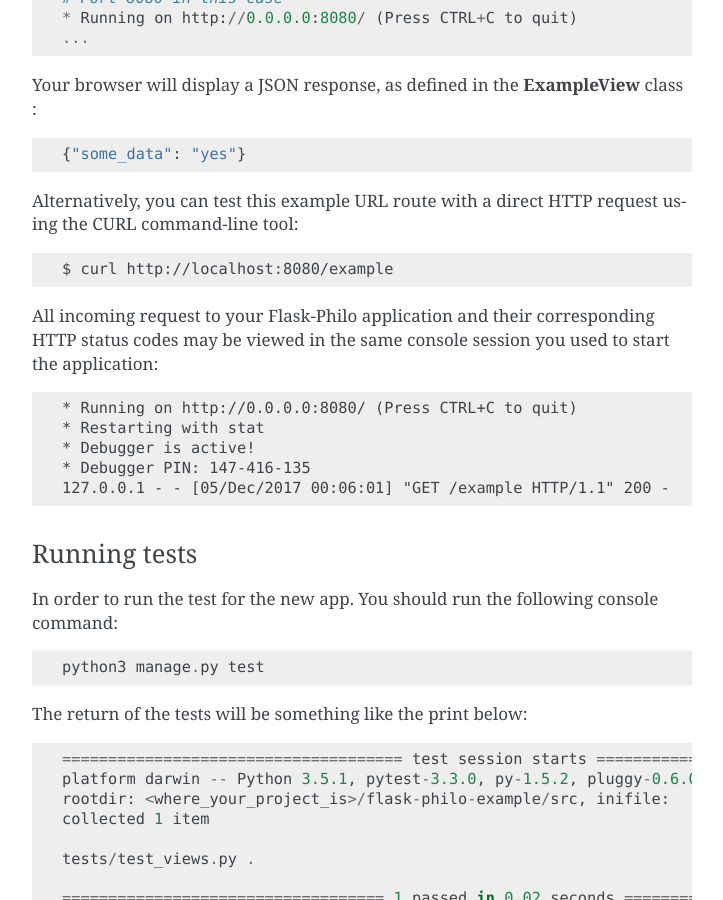
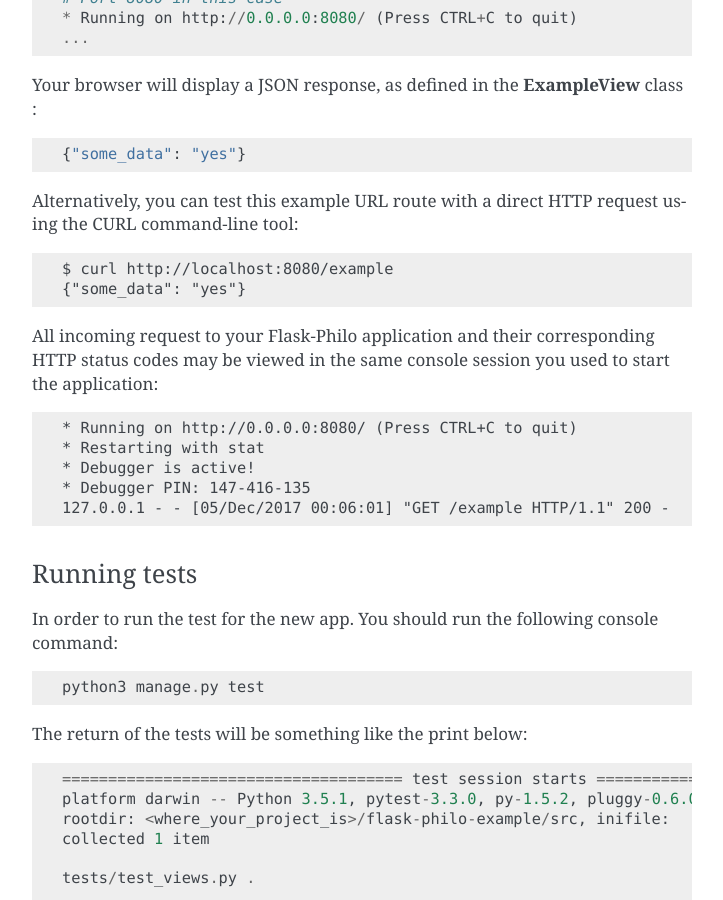
Before and after one commit to fenderdigital/flask-philo, a Sphinx documentation site: the page built from documentation/source/introduction.rst, in a window 1280 px wide and 900 px high, scrolled down 3476 px. Shown: the whole window, without its empty margins (388-1111 px from the left). Built offline with Sphinx 7.4.7, drawn with Linux system fonts in a browser that asks for light colours; pages that are not in the unit, such as notebooks, are missing from menus.

Commit message:
Intro docs

```diff
--- a/documentation/source/introduction.rst
+++ b/documentation/source/introduction.rst
@@ -184,6 +184,7 @@ Alternatively, you can test this example URL route with a direct HTTP request us
 ::
 
   $ curl http://localhost:8080/example
+  {"some_data": "yes"}
 
 
 All incoming request to your Flask-Philo application and their corresponding HTTP status codes may be viewed in the same console session you used to start the application:
```
